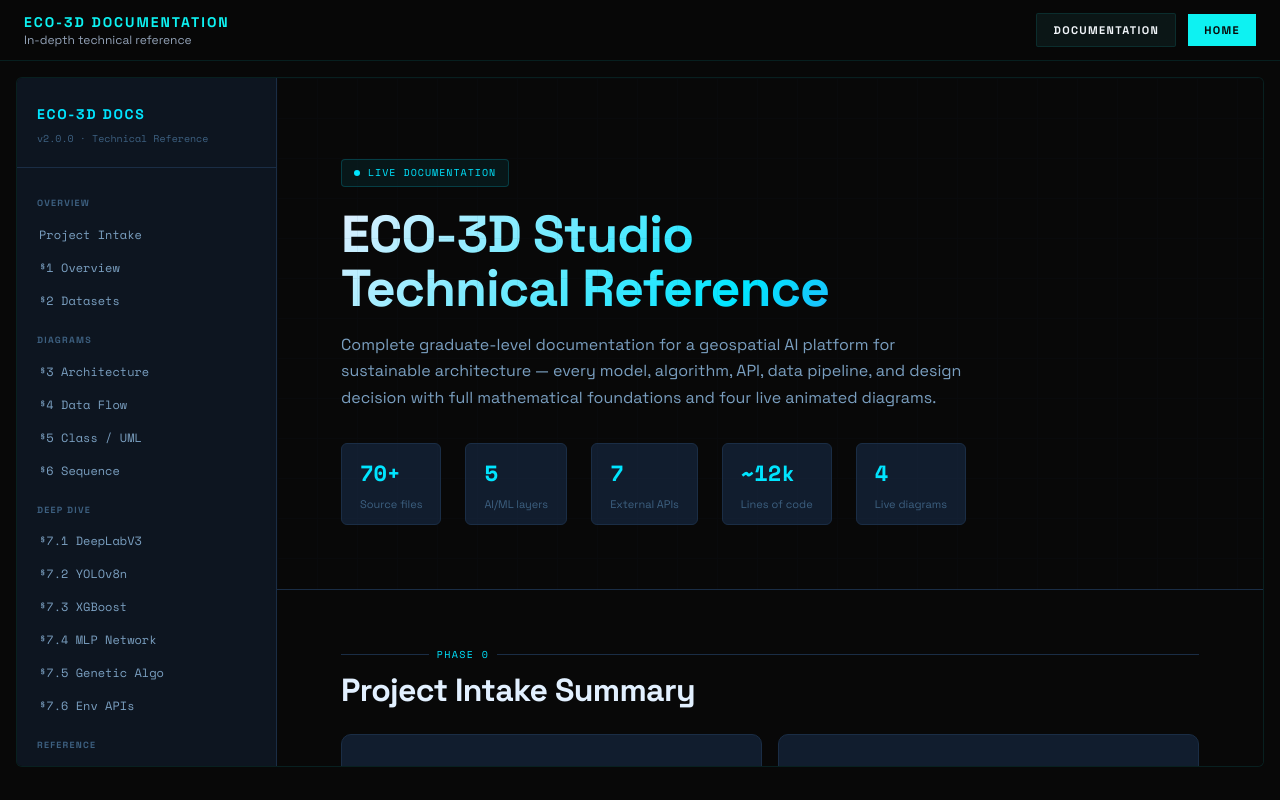
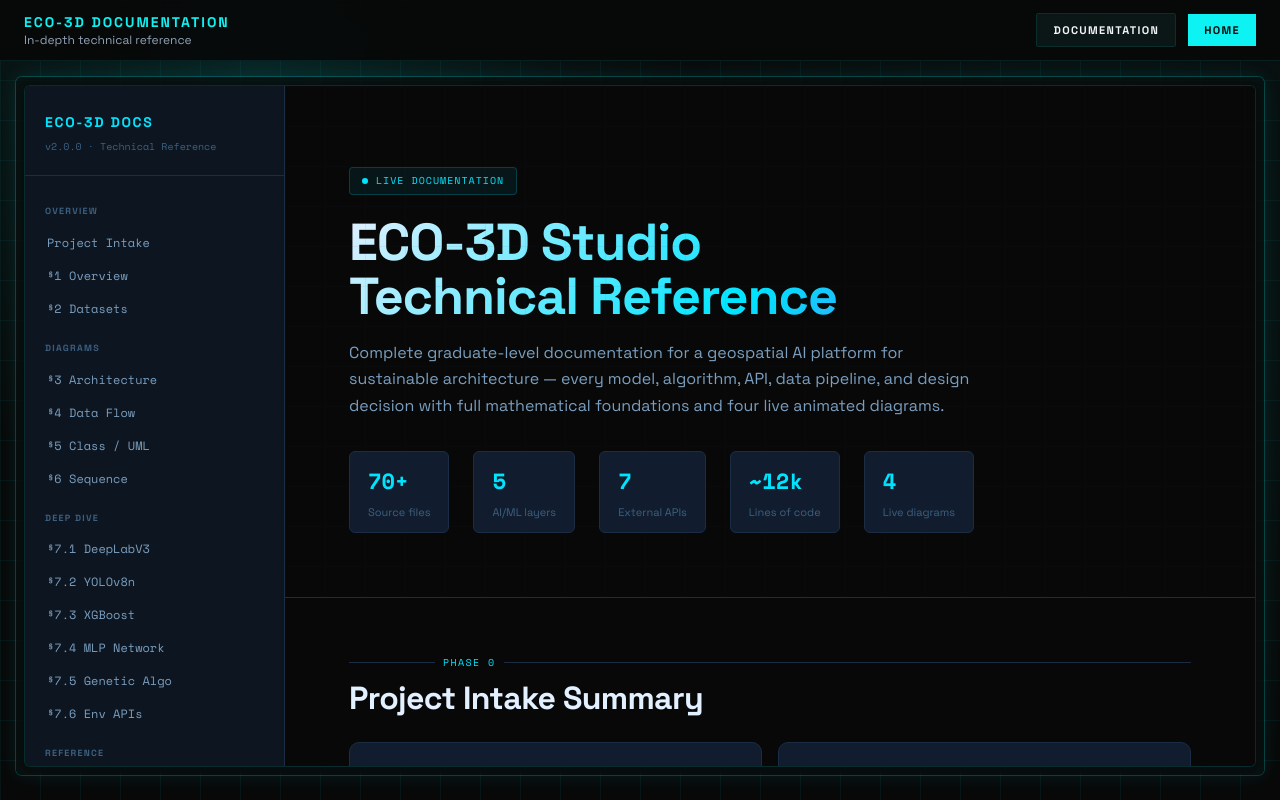
Before and after one commit to hxrrrrri/ECO-3D, a Next.js app in the folder frontend/: page /docs/in-depth in a window 1280 px wide. Built offline with nearby package versions, Linux system fonts and the light colour scheme.

Commit message:
feat: Enhance In-Depth Documentation page layout with background overlays and improved iframe styling

```diff
--- a/frontend/app/docs/in-depth/page.tsx
+++ b/frontend/app/docs/in-depth/page.tsx
@@ -2,8 +2,11 @@ import Link from "next/link";
 
 export default function InDepthDocumentationPage() {
   return (
-    <main className="min-h-screen bg-background-dark text-slate-100">
-      <header className="sticky top-0 z-20 border-b border-primary/10 bg-background-dark/95 backdrop-blur">
+    <main className="relative min-h-screen overflow-hidden bg-background-dark text-slate-100">
+      <div className="pointer-events-none absolute inset-0 bg-[radial-gradient(circle_at_20%_10%,rgba(13,242,242,0.12),transparent_35%),radial-gradient(circle_at_85%_30%,rgba(13,242,242,0.06),transparent_45%)]" />
+      <div className="pointer-events-none absolute inset-0 grid-overlay" />
+
+      <header className="sticky top-0 z-20 border-b border-primary/10 bg-background-dark/90 backdrop-blur">
         <div className="mx-auto flex w-full max-w-[1400px] items-center justify-between px-4 py-3 sm:px-6">
           <div>
             <h1 className="text-sm font-bold uppercase tracking-[0.14em] text-primary">ECO-3D Documentation</h1>
@@ -26,12 +29,14 @@ export default function InDepthDocumentationPage() {
         </div>
       </header>
 
-      <section className="mx-auto w-full max-w-[1400px] px-2 py-2 sm:px-4 sm:py-4">
-        <iframe
-          src="/docs/eco3d_full_documentation.html"
-          title="ECO-3D In-depth Documentation"
-          className="h-[calc(100vh-110px)] w-full rounded-md border border-primary/10 bg-background-dark"
-        />
+      <section className="relative z-10 mx-auto w-full max-w-[1400px] px-2 py-2 sm:px-4 sm:py-4">
+        <div className="neon-border rounded-md bg-[#080b0b]/80 p-2">
+          <iframe
+            src="/docs/eco3d_full_documentation.html"
+            title="ECO-3D In-depth Documentation"
+            className="h-[calc(100vh-118px)] w-full rounded-[6px] border border-primary/15 bg-background-dark"
+          />
+        </div>
       </section>
     </main>
   );
```
